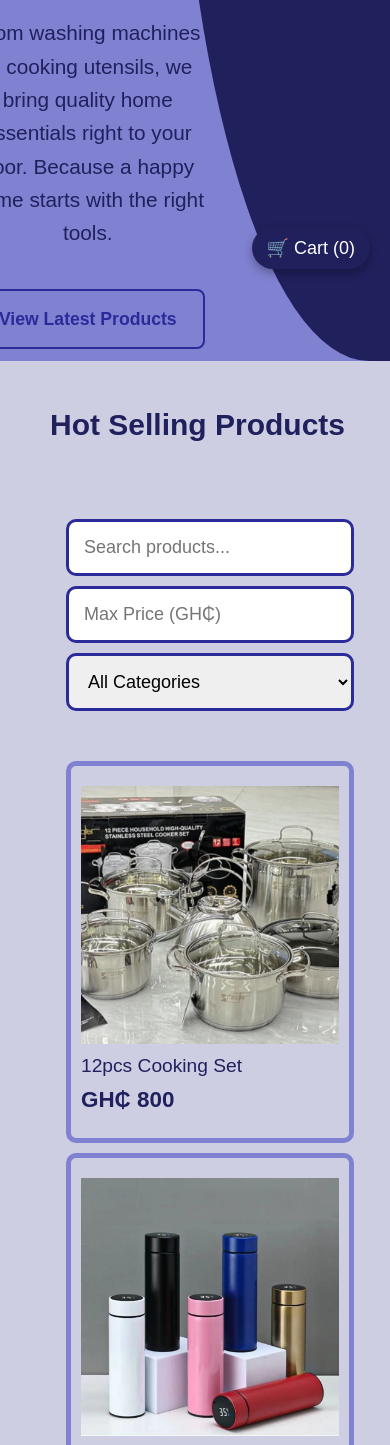
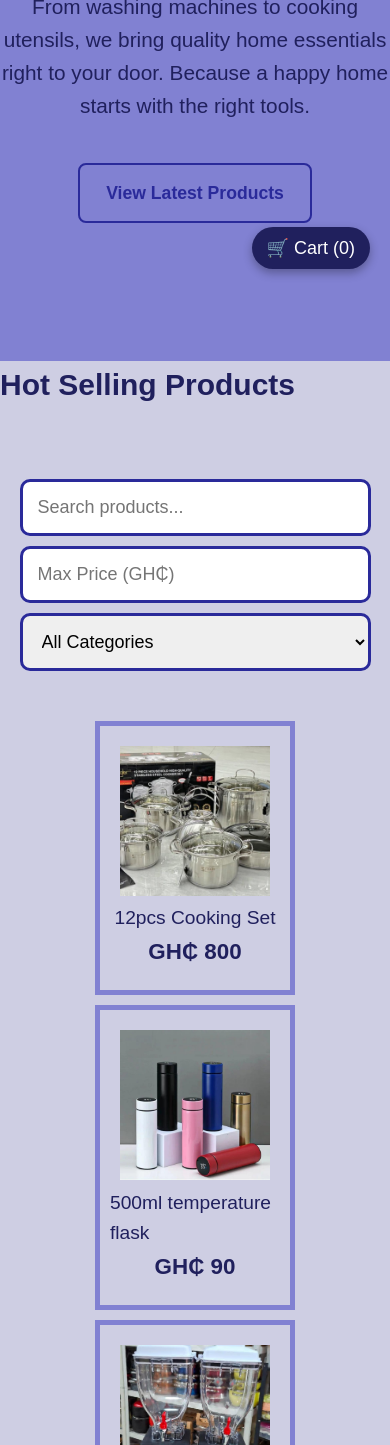
Before and after one commit to Mycareer123/PicknPay, a plain HTML site: page index.html in a window 390 px wide. Shown: the part 555-2000 px from the top of the page. Drawn offline with Linux system fonts and the light colour scheme.

Commit message:
Add files via upload

```diff
--- a/assets/main.css
+++ b/assets/main.css
@@ -74,23 +74,43 @@ section {
 .hero-text{
   display: flex;
   text-align: center;
-  width:45%;
+  width:100%;
   height: 100%;
   justify-content: center;
   align-items: center;
 }
 
 .hero-text h1 {
-  font-size: 3rem;
+  font-size: 5rem;
   color: rgb(32, 32, 93);
   margin-bottom: 20px;
 }
 
 .hero-text p {
-  font-size: 1.3rem;
+  font-size: 2.1rem;
   color: rgb(32, 32, 93);
   margin-bottom: 40px;
   line-height: 1.6;
+}
+
+@media (max-width: 600px){
+  .hero-text h1{
+    font-size: 2rem;
+  }
+
+  .hero-text p{
+    font-size: 1.1rem;
+  }
+}
+
+@media (max-width: 1000px){
+  .hero-text h1{
+    font-size: 3rem;
+  }
+
+  .hero-text p{
+    font-size: 1.3rem;
+  }
 }
 
 .hero-buttons {
@@ -180,9 +200,12 @@ section {
     background-color: rgb(206, 206, 227)
 }
 
+
+
 .product-link{
   text-decoration: none;
   color: inherit;
+  flex: 0 0 calc(10% - 10px)
 }
 
 #products h2{
@@ -191,21 +214,42 @@ section {
     color: rgb(32, 32, 93);
 }
 .products {
-    flex: 1 1 30%;
     padding-top: 20px;
     padding-bottom: 20px;
     padding-left: 10px;
     padding-right: 10px;
-    border-radius: 10px;
-    min-width: 250px;
-    max-width: 350px;
+    width: 100%;
     box-sizing: border-box;
     transition: 1.1s ease-in-out;
     border: 5px solid rgb(129, 129, 210);
     background: rgb(206, 206, 227);
     color: rgb(32, 32, 93);
     align-self: center;
+    justify-items: center;
 }
+
+.products img{
+  width: 100%
+}
+
+.products h3{
+  flex-wrap: wrap;
+}
+
+@media (max-width: 600px){
+  #products{
+    padding: 0;
+  }
+ .products{
+   flex: 1 1 50px;
+   min-width: 200px;
+ }
+
+ .products img{
+   width: 50%;
+ }
+}
+
 
 .products:hover{
     transform: scale(1.05);
@@ -213,7 +257,8 @@ section {
 
 /*Product Image Size */
 .products img{
-    width: 100% !important;
+    width: 100%;
+    align-self: center;
 }
 
 #products > div{
@@ -231,12 +276,13 @@ section {
 
 .product-list{
   display: flex !important;
-  grid-template-columns: repeat(6, 1fr);
+  flex-wrap: wrap;
+  gap: 10px;
 }
 
 .products h3{
     text-overflow: ellipsis;
-    white-space: nowrap;
+    white-space: wrap;
     overflow: hidden;
     font-size: 1.2rem;
     font-weight: 300;
@@ -631,7 +677,7 @@ header {
 .hamburger span {
   width: 25px;
   height: 3px;
-  background: #2e7d32;
+  background: rgb(231, 8, 8) !important;
   margin: 4px 0;
   border-radius: 2px;
 }
@@ -647,7 +693,7 @@ header {
     position: absolute;
     top: 70px;
     right: 20px;
-    background: white;
+    background: rgb(129, 129, 210) !important;
     flex-direction: column;
     width: 200px;
     padding: 20px;
@@ -687,7 +733,7 @@ header {
     position: absolute;
     top: 70px;
     right: 20px;
-    background: white;
+    background: rgb(129, 129, 210) ;
     flex-direction: column;
     width: 300px;
     padding: 20px;
--- a/index.html
+++ b/index.html
@@ -7,7 +7,7 @@
   <meta name="viewport" content="width=device-width, initial-scale=1.0">
   <title>Home</title>
   <link rel="stylesheet" href="assets/main.css">
-  <link rel="icon" type="image/png" href="../images/main/Ashanko Farms icon.jpg">
+  <link rel="icon" type="image/png" href="images/main/Ashanko Farms icon.jpg">
 </head>
 <body>
   <!-- Floating Cart Button -->
@@ -62,10 +62,6 @@
           <a href="#products" class="btn secondary">View Latest Products</a>
         </div>
       </div>
-    </div>
-
-    <div class="hero-image">
-
     </div>
   </section>
 
```
